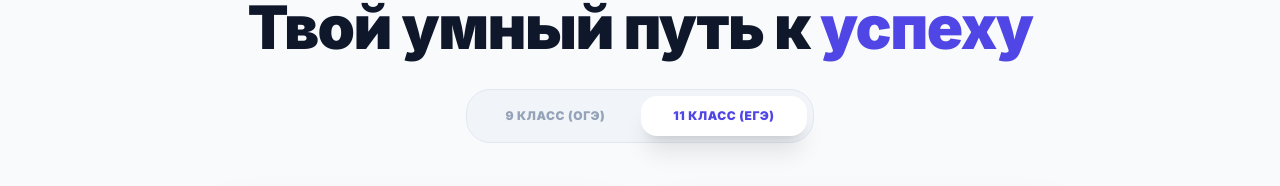
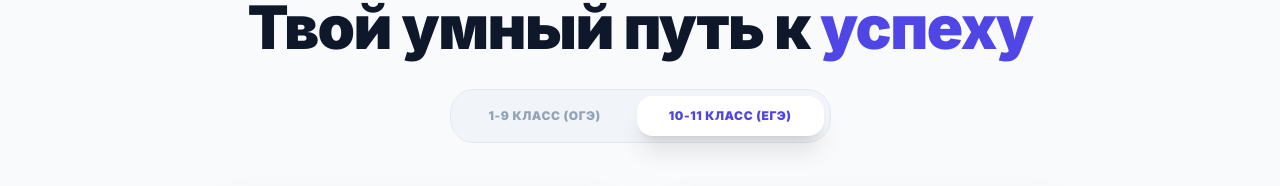
Before and after one commit to uvi0n/gia-helper, a React (Vite) app: page / in a window 1280 px wide. Shown: the part 173-359 px from the top of the page. Built offline with nearby package versions, Linux system fonts and the light colour scheme.

Commit message:
Update SubjectSelector.tsx

```diff
--- a/components/SubjectSelector.tsx
+++ b/components/SubjectSelector.tsx
@@ -76,7 +76,7 @@ const SubjectSelector: React.FC<Props> = ({ gradeLevel, onGradeChange, onSelect
                   : 'text-slate-400 hover:text-slate-600 dark:hover:text-slate-300'
               }`}
             >
-              9 КЛАСС (ОГЭ)
+              1-9 КЛАСС (ОГЭ)
             </button>
             <button
               onClick={() => onGradeChange('ege')}
@@ -86,7 +86,7 @@ const SubjectSelector: React.FC<Props> = ({ gradeLevel, onGradeChange, onSelect
                   : 'text-slate-400 hover:text-slate-600 dark:hover:text-slate-300'
               }`}
             >
-              11 КЛАСС (ЕГЭ)
+              10-11 КЛАСС (ЕГЭ)
             </button>
           </div>
         </div>
```
